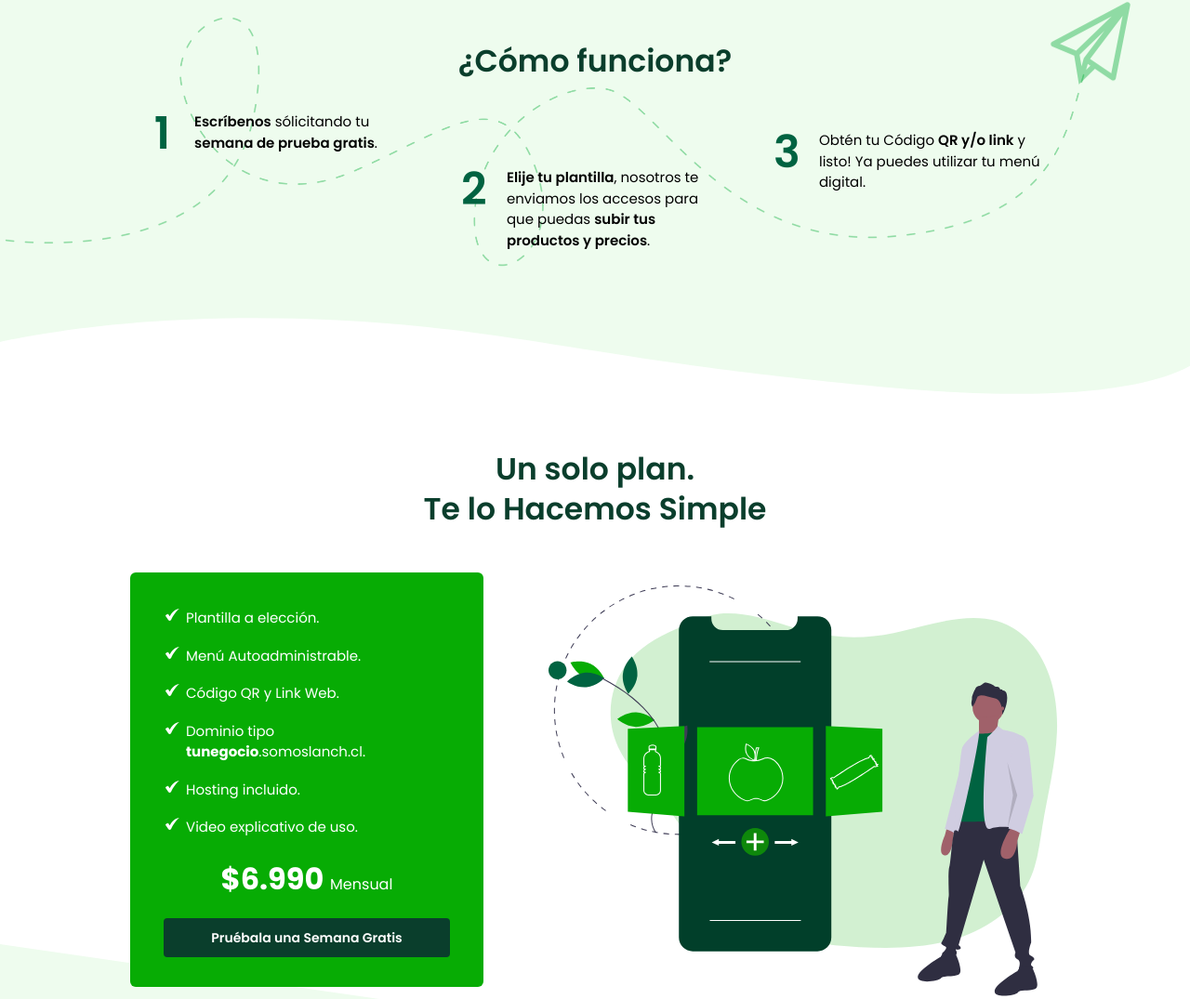
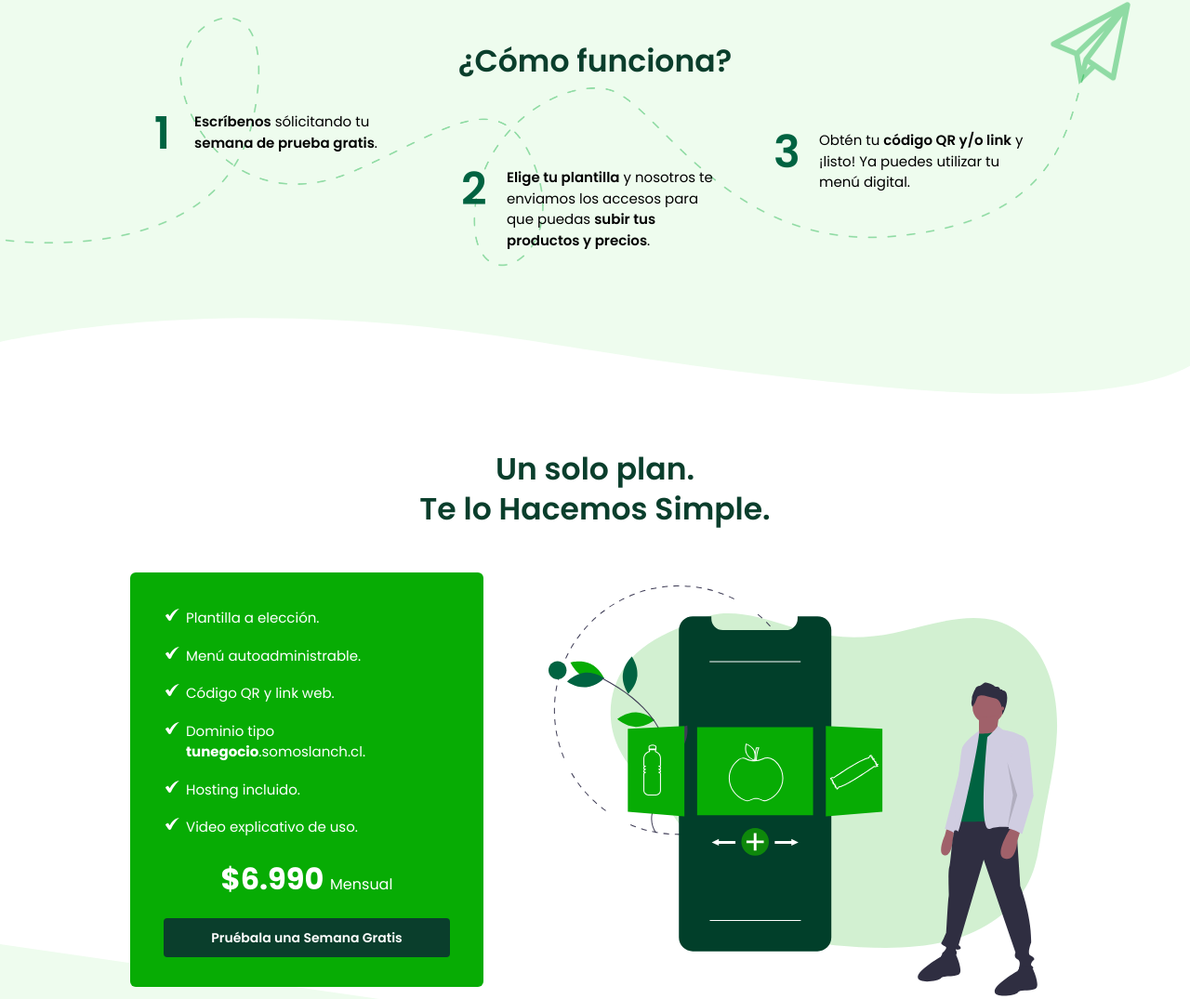
Before and after one commit to dandelior/lanch-html, a plain HTML site: page index.html in a window 1280 px wide. Shown: the part 1609-2684 px from the top of the page at 93% size. Drawn offline with nearby package versions, Linux system fonts and the light colour scheme.

Commit message:
correcciones ortográficas

```diff
--- a/index.html
+++ b/index.html
@@ -143,10 +143,10 @@
                 <img src="assets/img/il_menu.svg">
                 <div class="data">
                     <h2>
-                        Olvídate de crear cientos de Menús
+                        Olvídate de crear cientos de menús
                     </h2>
                     <p>
-                        Con Lanch obtienes tu menu en un sitio web que tus clientes pueden consultar a través de un link o código QR. Podrás editarlo las veces que quieras de forma rápida y sencilla.
+                        Con Lanch obtienes tu menú en un sitio web que tus clientes pueden consultar a través de un link o código QR. Podrás editarlo las veces que quieras de forma rápida y sencilla.
                     </p>
                 </div>
             </div>
@@ -187,12 +187,12 @@
                 </div>
                 <div class="step">
                     <p>
-                        <b>Elije tu plantilla</b>, nosotros te enviamos los accesos para que puedas <b>subir tus productos y precios</b>.
+                        <b>Elige tu plantilla</b> y nosotros te enviamos los accesos para que puedas <b>subir tus productos y precios</b>.
                     </p>
                 </div>
                 <div class="step">
                     <p>
-                        Obtén tu Código <b>QR y/o link</b> y listo! Ya puedes utilizar tu menú digital.
+                        Obtén tu <b>código QR y/o link</b> y ¡listo! Ya puedes utilizar tu menú digital.
                     </p>
                 </div>
             </div>
@@ -202,7 +202,7 @@
         <div class="pricing" id="planes">
             <h2>
                 Un solo plan.<br/>
-                Te lo Hacemos Simple
+                Te lo Hacemos Simple.
             </h2>
             <div class="pricing-inner">
                 <img src="/assets/img/ilu_pricing.svg">
@@ -210,8 +210,8 @@
                     <div class="check-wrapper">
                         <ul class="checks">
                             <p class="check">Plantilla a elección.</p>
-                            <p class="check">Menú Autoadministrable.</p>
-                            <p class="check">Código QR y Link Web.</li>
+                            <p class="check">Menú autoadministrable.</p>
+                            <p class="check">Código QR y link web.</li>
                             <p class="check">Dominio tipo <b><span style="font-weight: 700;">tunegocio</span>.somoslanch.cl</b>.</p>
                             <p class="check">Hosting incluido.</p>
                             <p class="check">Video explicativo de uso.</p>
@@ -235,7 +235,7 @@
                 <div class="data">
                     <h2>
                         <!-- Contrata Lanch y protege a tus clientes -->
-                        <span style="font-weight: 400;">Lanch está a punto de salir del horno,</span><br/>Solicita tu prueba.
+                        <span style="font-weight: 400;">Lanch está a punto de salir del horno.</span><br/>Solicita tu prueba.
                     </h2>
                     <form id="ajaxForm" action="https://formsubmit.co/7ec3f99fe9e1b600c20fb68eb27cac55" method="POST">
                         <div class="p-data">
```
